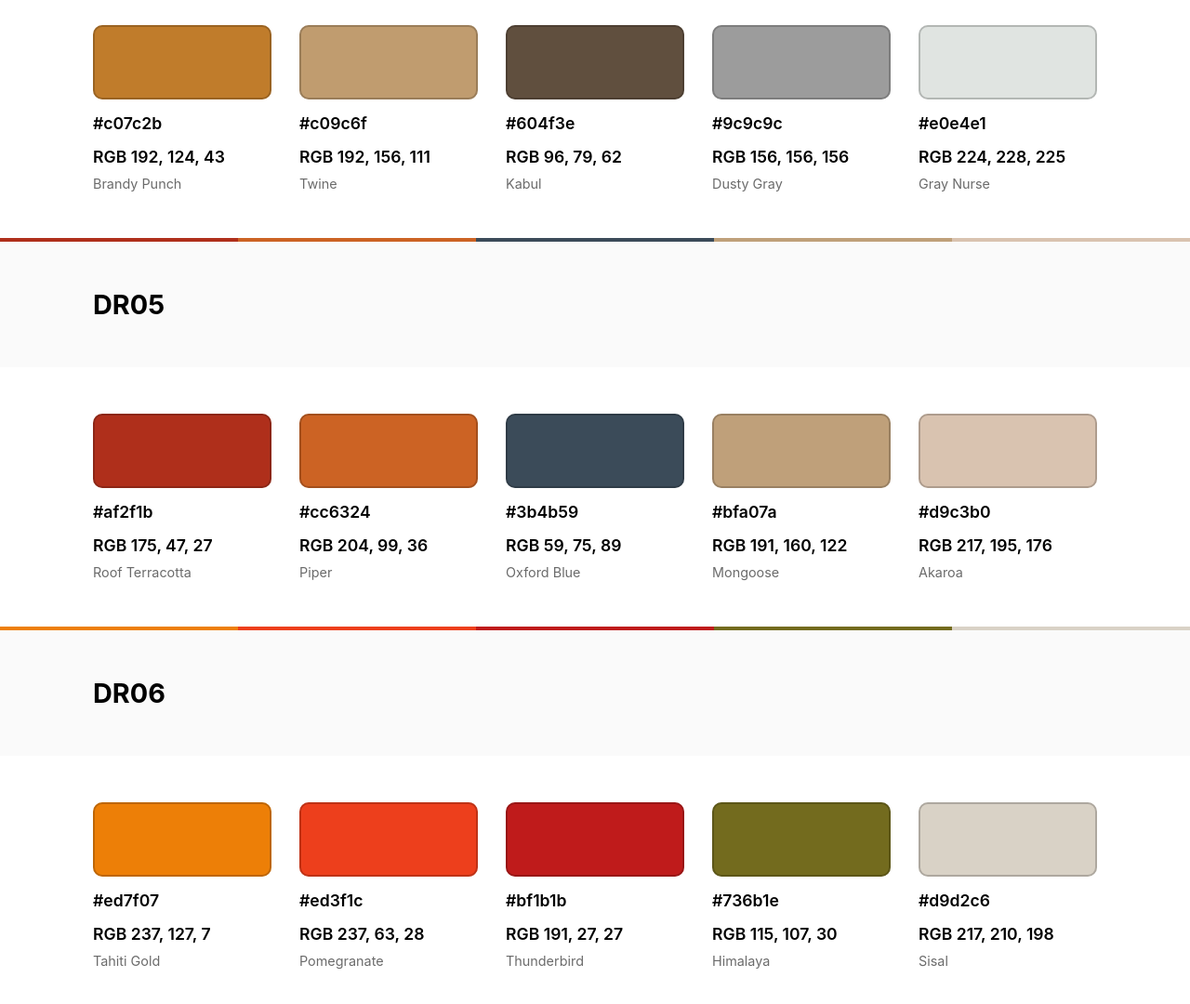
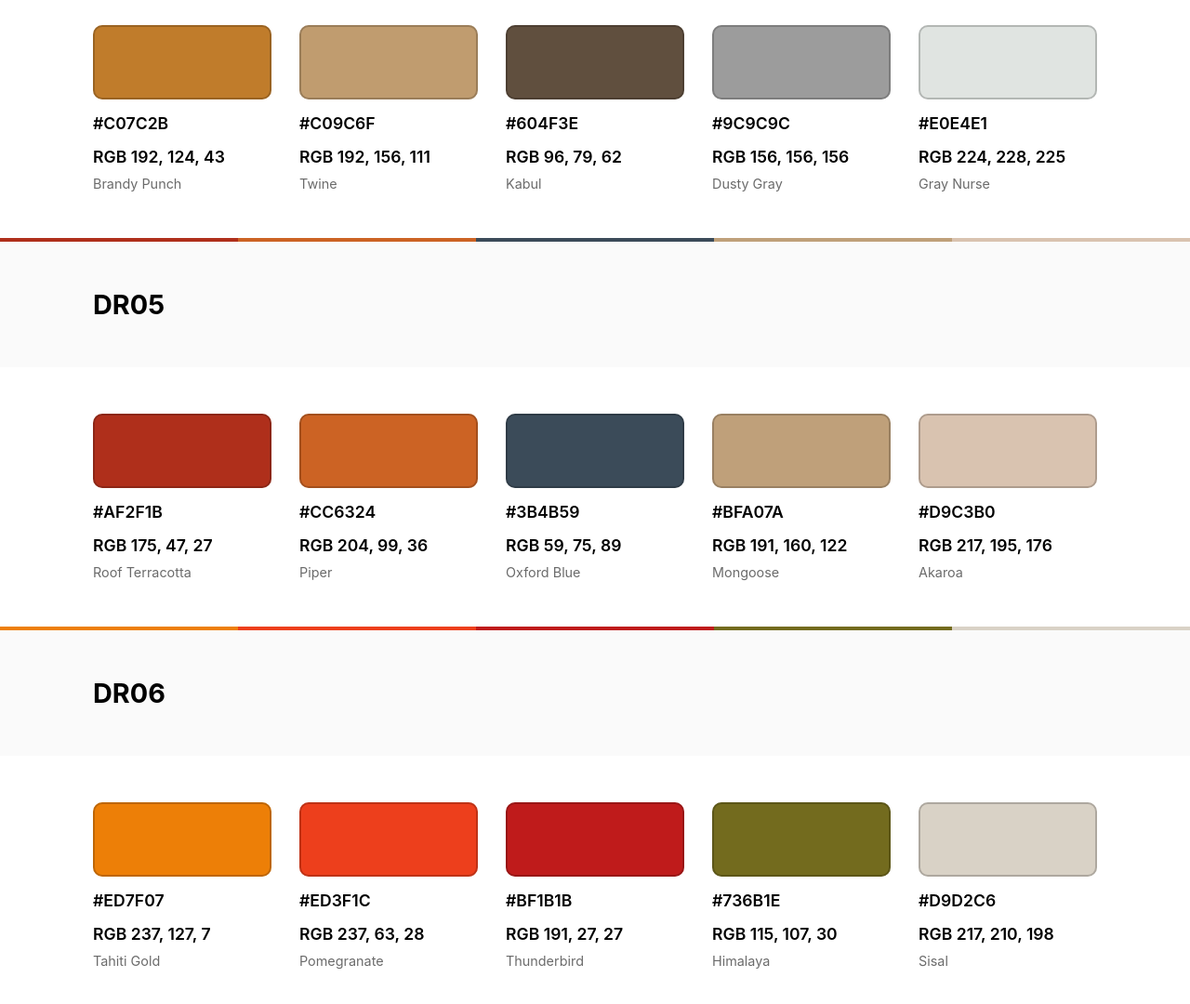
Before and after one commit to Anirog/dieter-rams-palette, a plain HTML site: page index.html in a window 1280 px wide. Shown: the part 580-1660 px from the top of the page at 93% size. Drawn offline with Linux system fonts and the light colour scheme.

Commit message:
commit: updated files: index.html

```diff
--- a/index.html
+++ b/index.html
@@ -25,7 +25,7 @@
         <div class="container colors">
             <div class="color">
                 <div class="color-drop" style="background: #a9b7bf;"></div>
-                <div class="color-value">#a9b7bf</div>
+                <div class="color-value">#A9B7BF</div>
                 <div class="color-value">RGB 169, 183, 191</div>
                 <div class="color-name">Tower Gray</div>
             </div>
@@ -37,13 +37,13 @@
             </div>
             <div class="color">
                 <div class="color-drop" style="background: #c0b0a8;"></div>
-                <div class="color-value">#c0b0a8</div>
+                <div class="color-value">#C0B0A8</div>
                 <div class="color-value">RGB 192, 176, 168</div>
                 <div class="color-name">Silk</div>
             </div>
             <div class="color">
                 <div class="color-drop" style="background: #ad1c1d;"></div>
-                <div class="color-value">#ad1c1d</div>
+                <div class="color-value">#AD1C1D</div>
                 <div class="color-value">RGB 173, 28, 29</div>
                 <div class="color-name">Roof Terracotta</div>
             </div>
@@ -71,31 +71,31 @@
         <div class="container colors">
             <div class="color">
                 <div class="color-drop" style="background: #c07c2b;"></div>
-                <div class="color-value">#c07c2b</div>
+                <div class="color-value">#C07C2B</div>
                 <div class="color-value">RGB 192, 124, 43</div>
                 <div class="color-name">Brandy Punch</div>
             </div>
             <div class="color">
                 <div class="color-drop" style="background: #c09c6f;"></div>
-                <div class="color-value">#c09c6f</div>
+                <div class="color-value">#C09C6F</div>
                 <div class="color-value">RGB 192, 156, 111</div>
                 <div class="color-name">Twine</div>
             </div>
             <div class="color">
                 <div class="color-drop" style="background: #604f3e;"></div>
-                <div class="color-value">#604f3e</div>
+                <div class="color-value">#604F3E</div>
                 <div class="color-value">RGB 96, 79, 62</div>
                 <div class="color-name">Kabul</div>
             </div>
             <div class="color">
                 <div class="color-drop" style="background: #9c9c9c;"></div>
-                <div class="color-value">#9c9c9c</div>
+                <div class="color-value">#9C9C9C</div>
                 <div class="color-value">RGB 156, 156, 156</div>
                 <div class="color-name">Dusty Gray</div>
             </div>
             <div class="color">
                 <div class="color-drop" style="background: #e0e4e1;"></div>
-                <div class="color-value">#e0e4e1</div>
+                <div class="color-value">#E0E4E1</div>
                 <div class="color-value">RGB 224, 228, 225</div>
                 <div class="color-name">Gray Nurse</div>
             </div>
@@ -117,31 +117,31 @@
         <div class="container colors">
             <div class="color">
                 <div class="color-drop" style="background: #af2f1b;"></div>
-                <div class="color-value">#af2f1b</div>
+                <div class="color-value">#AF2F1B</div>
                 <div class="color-value">RGB 175, 47, 27</div>
                 <div class="color-name">Roof Terracotta</div>
             </div>
             <div class="color">
                 <div class="color-drop" style="background: #cc6324;"></div>
-                <div class="color-value">#cc6324</div>
+                <div class="color-value">#CC6324</div>
                 <div class="color-value">RGB 204, 99, 36</div>
                 <div class="color-name">Piper</div>
             </div>
             <div class="color">
                 <div class="color-drop" style="background: #3b4b59;"></div>
-                <div class="color-value">#3b4b59</div>
+                <div class="color-value">#3B4B59</div>
                 <div class="color-value">RGB 59, 75, 89</div>
                 <div class="color-name">Oxford Blue</div>
             </div>
             <div class="color">
                 <div class="color-drop" style="background: #bfa07a;"></div>
-                <div class="color-value">#bfa07a</div>
+                <div class="color-value">#BFA07A</div>
                 <div class="color-value">RGB 191, 160, 122</div>
                 <div class="color-name">Mongoose</div>
             </div>
             <div class="color">
                 <div class="color-drop" style="background: #d9c3b0;"></div>
-                <div class="color-value">#d9c3b0</div>
+                <div class="color-value">#D9C3B0</div>
                 <div class="color-value">RGB 217, 195, 176</div>
                 <div class="color-name">Akaroa</div>
             </div>
@@ -163,31 +163,31 @@
         <div class="container colors">
             <div class="color">
                 <div class="color-drop" style="background: #ed7f07;"></div>
-                <div class="color-value">#ed7f07</div>
+                <div class="color-value">#ED7F07</div>
                 <div class="color-value">RGB 237, 127, 7</div>
                 <div class="color-name">Tahiti Gold</div>
             </div>
             <div class="color">
                 <div class="color-drop" style="background: #ed3f1c;"></div>
-                <div class="color-value">#ed3f1c</div>
+                <div class="color-value">#ED3F1C</div>
                 <div class="color-value">RGB 237, 63, 28</div>
                 <div class="color-name">Pomegranate</div>
             </div>
             <div class="color">
                 <div class="color-drop" style="background: #bf1b1b;"></div>
-                <div class="color-value">#bf1b1b</div>
+                <div class="color-value">#BF1B1B</div>
                 <div class="color-value">RGB 191, 27, 27</div>
                 <div class="color-name">Thunderbird</div>
             </div>
             <div class="color">
                 <div class="color-drop" style="background: #736b1e;"></div>
-                <div class="color-value">#736b1e</div>
+                <div class="color-value">#736B1E</div>
                 <div class="color-value">RGB 115, 107, 30</div>
                 <div class="color-name">Himalaya</div>
             </div>
             <div class="color">
                 <div class="color-drop" style="background: #d9d2c6;"></div>
-                <div class="color-value">#d9d2c6</div>
+                <div class="color-value">#D9D2C6</div>
                 <div class="color-value">RGB 217, 210, 198</div>
                 <div class="color-name">Sisal</div>
             </div>
```
